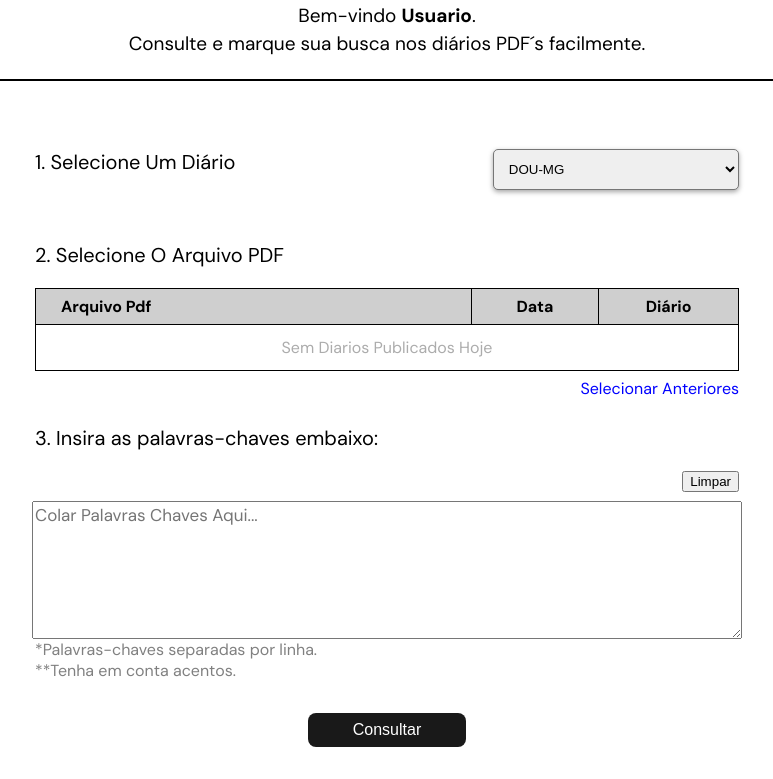
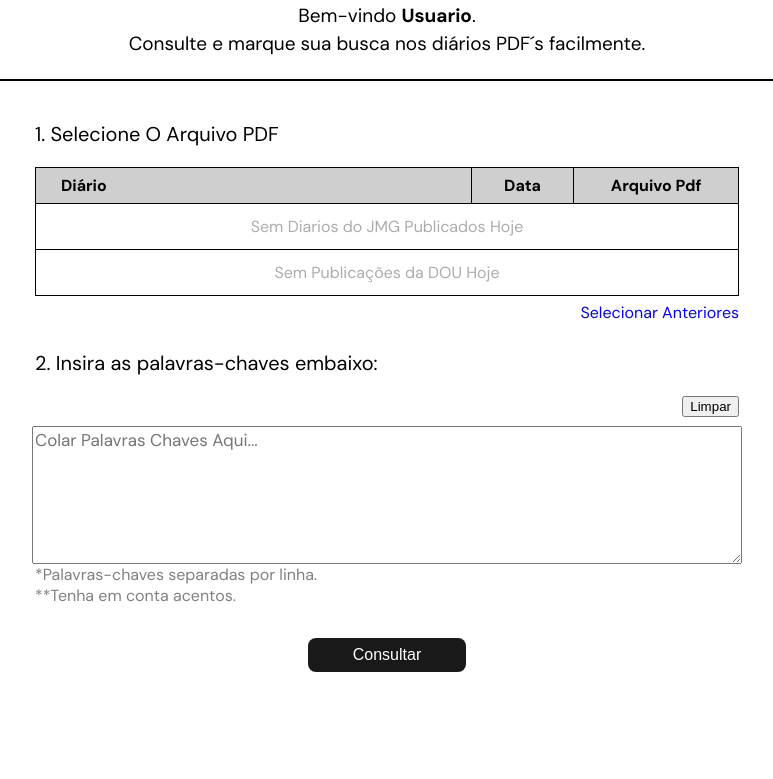
Before and after one commit to andrescabrera83/diariospdf, a Flask app: page / in a window 1280 px wide. Shown: the part 100-879 px from the top of the page, without its empty margins (253-1026 px from the left). After the commit the page ends 772 px from the top, so only its background shows below. Run offline with Flask 3, Linux system fonts and the light colour scheme; some web fonts are replaced.

Commit message:
Diarios Uniao Added

```diff
--- a/app.py
+++ b/app.py
@@ -63,13 +63,21 @@ def allowed_file(filename):
     return '.' in filename and filename.rsplit('.', 1)[1].lower() in ALLOWED_EXTENSIONS
 
 # Function to retrieve list of PDF files starting with 'highlighted_'
+def get_jmg_files():
+    pdf_folder = app.config['UPLOAD_FOLDER']
+    jmg_files = [f for f in os.listdir(pdf_folder) if f.startswith('caderno1') and f.endswith('.pdf')]
+
+    return jmg_files
+
 def get_dou_files():
+    today = datetime.today().strftime('%Y_%m')
     pdf_folder = app.config['UPLOAD_FOLDER']
-    pdf_files = [f for f in os.listdir(pdf_folder) if f.startswith('caderno1') and f.endswith('.pdf')]
+    dou_files = [f for f in os.listdir(pdf_folder) if f.startswith(today) and f.endswith('.pdf')]
+    print("here: ", dou_files)
 
-    return pdf_files
+    return dou_files
 
-def get_dou_file_today():
+def get_jmg_file_today():
     pdf_folder = app.config['UPLOAD_FOLDER']
     # Get today's date
     today = datetime.today().strftime('%Y-%m-%d')
@@ -77,7 +85,18 @@ def get_dou_file_today():
     filename_pattern = f'caderno1_{today}.pdf'
     print(filename_pattern)
      # Filter PDF files based on the filename pattern
-    today_dou_file = [f for f in os.listdir(pdf_folder) if f == filename_pattern]
+    today_jmg_file = [f for f in os.listdir(pdf_folder) if f.startswith('caderno1') and f.endswith(f'_{today}.pdf')]
+
+    return today_jmg_file
+
+def get_dou_file_today():
+    pdf_folder = app.config['UPLOAD_FOLDER']
+    # GEt Today´s Date
+    today = datetime.today().strftime('%Y_%m_%d')
+    # Construct the filename pattern
+    filename_pattern = f'{today}_ASSINADO_do1.pdf'
+
+    today_dou_file = [f for f in os.listdir(pdf_folder) if f.startswith(today) and f.endswith('.pdf')]
 
     return today_dou_file
 
@@ -87,9 +106,11 @@ def get_dou_file_today():
 @app.route('/')
 def index():
 
-    pdf_files = get_dou_files()
+    jmg_files = get_jmg_files()
+    dou_files = get_dou_files()
+    today_jmg_file = get_jmg_file_today()
     today_dou_file = get_dou_file_today()
-    return render_template('index2.html', pdf_files=pdf_files, today=today_dou_file )
+    return render_template('index2.html', jmg_files=jmg_files, dou_files=dou_files, today_jmg=today_jmg_file, today_dou=today_dou_file )
 
 
 
@@ -243,4 +264,4 @@ def download_file(filename):
 
 if __name__ == "__main__":
 
-    app.run(host='62.72.9.159')
+    app.run(debug=True)
--- a/templates/index2.html
+++ b/templates/index2.html
@@ -22,7 +22,7 @@
 
         <form id="uploadForm" method="POST" action="{{ url_for('upload_file') }}">
 
-            <div class="select-diario">
+            <!-- <div class="select-diario">
 
                 <label for="select-diario-input">1. Selecione Um Diário</label>
                 <select name="select-diario-input" id="select-diario-input" required>
@@ -31,40 +31,86 @@
 
                 </select>
 
-            </div>
+            </div> -->
+
+            <!-- <div class="select-diario">
+
+                <h2>Select Files</h2>
+                <form action="/" method="POST">
+                    <input type="radio" id="jmg_radio" name="file_type" value="jmg" checked>
+                    <label for="jmg_radio">JMG Files</label><br>
+                    <input type="radio" id="dou_radio" name="file_type" value="dou">
+                    <label for="dou_radio">DOU Files</label><br><br>
+                    <button type="submit">Show Today's Files</button>
+                    <button type="submit" name="all_files" value="true">Show All Files</button>
+                </form>
+
+            </div> -->
 
             <div class="select-pdf">
 
-                <p style="align-self: start;">2. Selecione O Arquivo PDF</p>
+                <p style="align-self: start;">1. Selecione O Arquivo PDF</p>
                 <table id="table1">
                     <thead>
                         <tr>
-                            <th style="width: 62%; text-align: start;">Arquivo Pdf</th>
+                            <th style="width: 62%; text-align: start;">Diário</th>
                             <th>Data</th>
-                            <th>Diário</th>
+                            <th>Arquivo Pdf</th>
+
+
                         </tr>
                     </thead>
                     <tbody>
-                        {%if not today %}
+                        {%if not today_jmg %}
                         <tr>
                             <td colspan="4" style="color: rgb(172, 172, 172); padding-inline: 28px; !important">
-                                Sem Diarios Publicados Hoje
+                                Sem Diarios do JMG Publicados Hoje
                             </td>
                         </tr>
                         {% endif %}
-                        {% for pdf_file in today %}
+                        {% for pdf_file in today_jmg %}
                         <tr>
-                            <td style="text-align: start; vertical-align: middle; font-size: 19px;">
+                            <td style="text-align: start;">
                                 <input type="radio" class="table1-input radio-button-large" name="file_names[]"
                                     value="{{ pdf_file }}" checked>
+                                Jornal Minas Gerais
+                            </td>
+                            <td>
+                                Hoje
+
+                            </td>
+
+                            <td style="text-align: middle; vertical-align: middle; color: gray;">
+
                                 {{ pdf_file }}
                             </td>
-                            <td>
-                                hoje
+
+                        </tr>
+                        {% endfor %}
+                        {%if not today_dou %}
+                        <tr>
+                            <td colspan="4" style="color: rgb(172, 172, 172); padding-inline: 28px; !important">
+                                Sem Publicações da DOU Hoje
+                            </td>
+                        </tr>
+                        {% endif %}
+                        {% for pdf_file in today_dou %}
+                        <tr>
+                            <td style="text-align: start;">
+                                <input type="radio" class="table1-input radio-button-large" name="file_names[]"
+                                    value="{{ pdf_file }}">
+                                Diário Oficial da União
                             </td>
                             <td>
-                                DOU-MG
+                                Hoje
+
                             </td>
+
+                            <td style="text-align: middle; vertical-align: middle; color: gray;">
+
+                                {{ pdf_file }}
+                            </td>
+
                         </tr>
                         {% endfor %}
                     </tbody>
@@ -79,14 +125,14 @@
                         </tr>
                     </thead>
                     <tbody>
-                        {%if not pdf_files %}
+                        {%if not jmg_files %}
                         <tr>
                             <td colspan="4" style="color: rgb(172, 172, 172); padding-inline: 28px; !important">
-                                Sem Arquivos - Contate Suporte
+                                Sem Arquivos Para JMG - Contate Suporte
                             </td>
                         </tr>
                         {% endif %}
-                        {% for pdf_file in pdf_files %}
+                        {% for pdf_file in jmg_files %}
                         <tr>
                             <td style="text-align: start; vertical-align: middle; font-size: 19px;">
                                 <input type="radio" class="table2-input radio-button-large" name="file_names[]"
@@ -94,10 +140,39 @@
                                 {{ pdf_file }}
                             </td>
                             <td>
-                                hoje
+
+                                {% set date_parts = pdf_file.split('_')[1].split('.')[0] %}
+                                {% set year = date_parts[:4] %}
+                                {% set month = date_parts[5:7] %}
+                                {% set day = date_parts[8:10] %}
+                                {{day}}/{{ month }}
                             </td>
                             <td>
-                                DOU-MG
+                                Jornal Minas Gerais
+                            </td>
+                        </tr>
+                        {% endfor %}
+                        {%if not dou_files %}
+                        <tr>
+                            <td colspan="4" style="color: rgb(172, 172, 172); padding-inline: 28px; !important">
+                                Sem Arquivos Para DOU - Contate Suporte
+                            </td>
+                        </tr>
+                        {% endif %}
+                        {% for pdf_file in dou_files %}
+                        <tr>
+                            <td style="text-align: start; vertical-align: middle; font-size: 19px;">
+                                <input type="radio" class="table2-input radio-button-large" name="file_names[]"
+                                    value="{{ pdf_file }}">
+                                {{ pdf_file }}
+                            </td>
+                            <td>
+
+                                {{ pdf_file.split('_')[2] }}/{{ pdf_file.split('_')[1] }}
+
+                            </td>
+                            <td>
+                                Diário Oficial da União
                             </td>
                         </tr>
                         {% endfor %}
@@ -113,6 +188,10 @@
                             // Toggle the 'required' attribute for inputs based on table visibility
                             $(".table1-input").prop("required", $("#table1").is(":visible"));
                             $(".table2-input").prop("required", $("#table2").is(":visible"));
+                            // Change button text based on current text
+                            var currentText = $(this).text();
+                            var newText = (currentText === "Selecionar Anteriores") ? "Selecionar Hoje" : "Selecionar Anteriores";
+                            $(this).text(newText);
                         });
                     });
                 </script>
@@ -126,7 +205,7 @@
 
             <div class="text-area-container">
 
-                <p style="align-self: start;" class="instrc-3">3. Insira as palavras-chaves embaixo:</p>
+                <p style="align-self: start;" class="instrc-3">2. Insira as palavras-chaves embaixo:</p>
 
                 <button id="clearButton" style="align-self: end; margin-bottom: 9px;">Limpar</button>
                 <textarea name="palavras-chaves" id="myTextarea" rows="6" required
```
Also changed, not shown: templates/displayer.html (+13 -6 lines), static/download-solid.svg (added), 6 other files.
